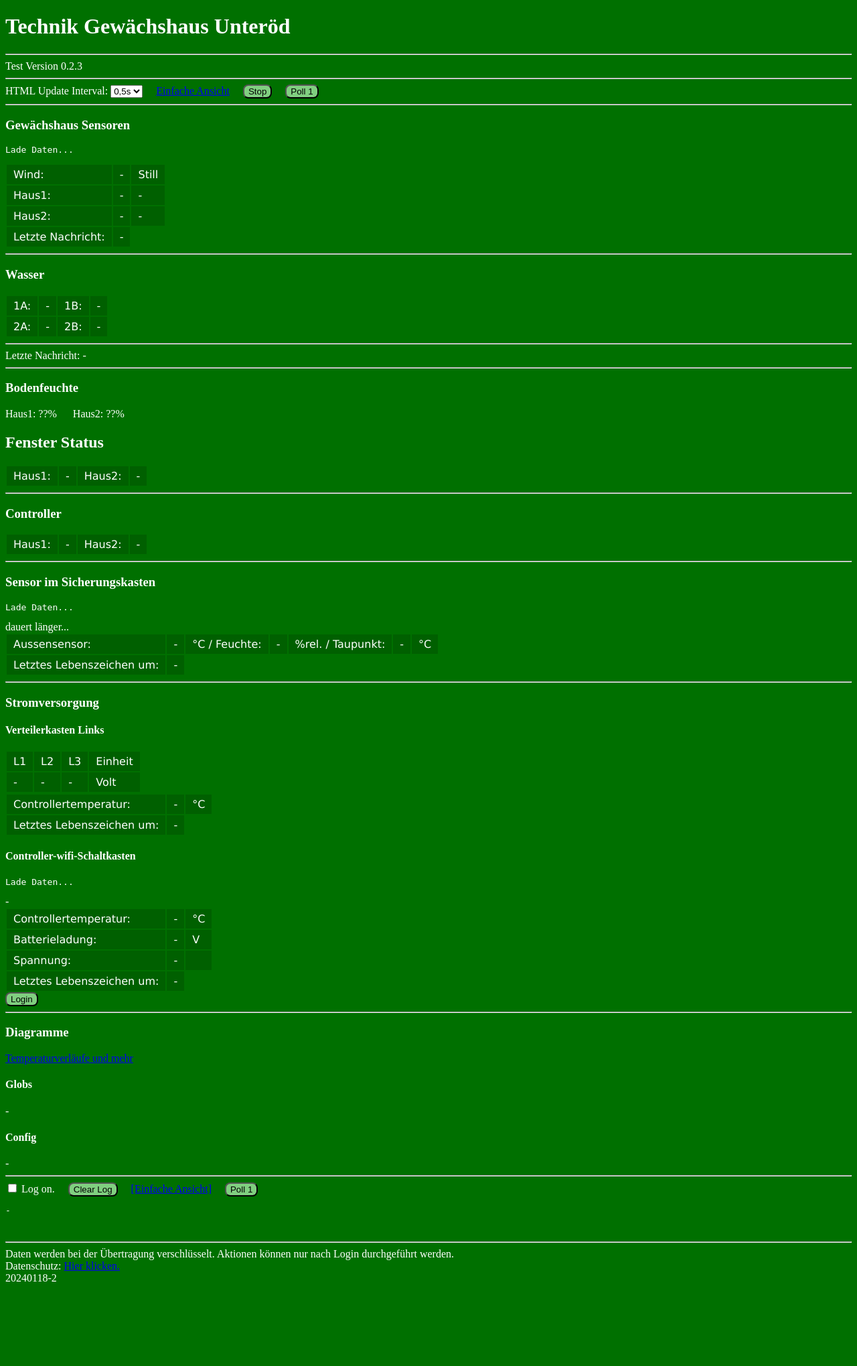
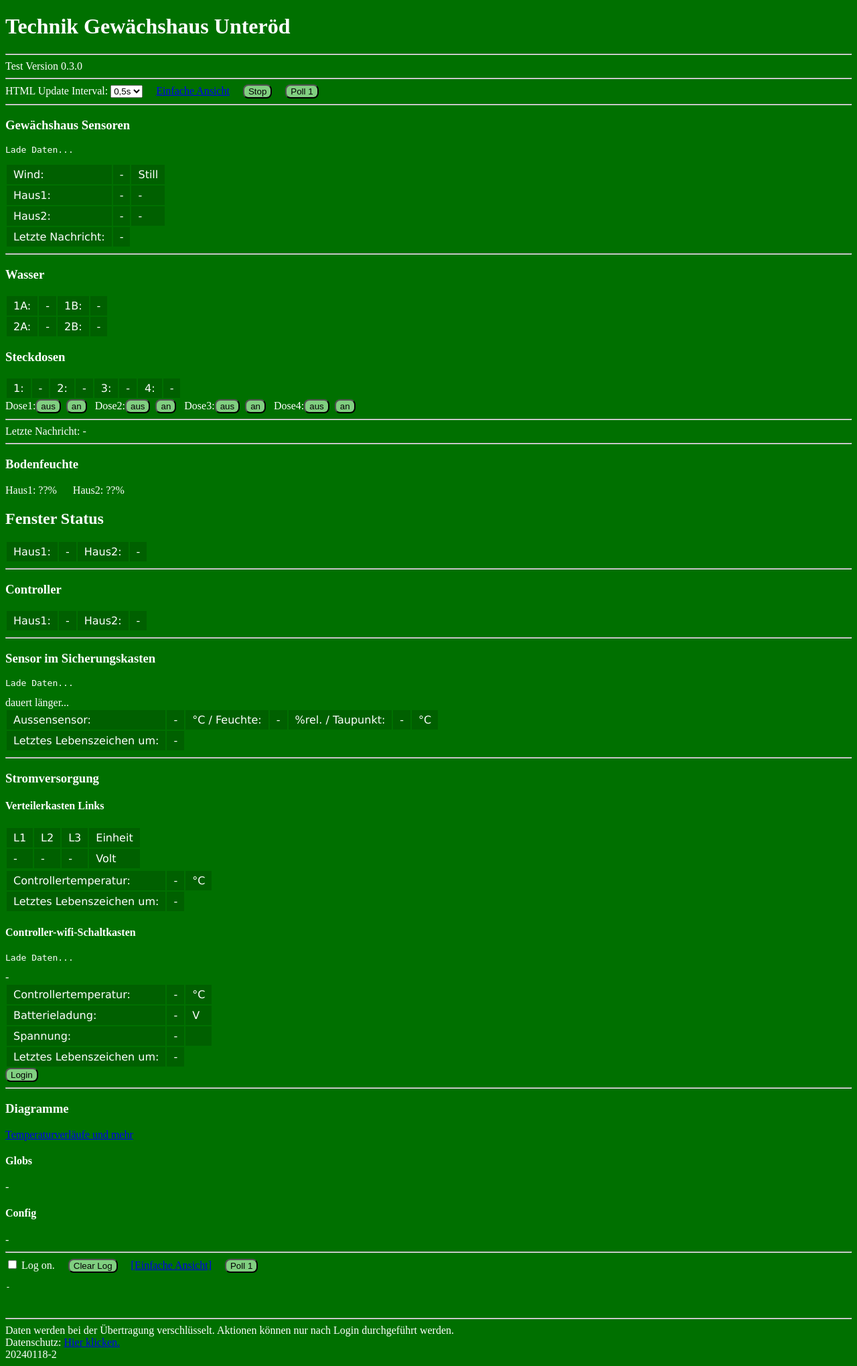
Before and after one commit to rundekugel/gwxhaus, a PHP site: page /tec1.php in a window 1280 px wide. Shown: the whole page at 67% size. Before the commit the page ends 1913 px from the top, so only its background shows below. Run offline with PHP 8.4, Linux system fonts and the light colour scheme.

Commit message:
prepared for more dose

```diff
--- a/Software/www-server/tec1.php
+++ b/Software/www-server/tec1.php
@@ -220,6 +220,10 @@
       }
   }//--------------------------------------------
 
+  function switcher(cmd,text){
+      write2Id("hbs",text);
+      fetch("switcher.php?"+cmd);
+  }
   function wasseraus(id){
       fetch("switcher.php?w"+id+"=0");
       write2Id("hbs","wasser aus!");
@@ -267,7 +271,7 @@
 
 <h1>Technik Gew&auml;chshaus Unter&ouml;d</h1>
 <hr>
-Test Version 0.2.3
+Test Version 0.3.0
 <hr>
 <!--label for="refresh">HTML Update Interval:</label-->
 HTML Update Interval:
@@ -327,6 +331,19 @@ Heartbeat: [<textbox id="hb">.</textbox>] <br>
 <button onclick="wasseran(2,15)" ><s>Wasser2 an 15min</button>&nbsp;
 <button onclick="wasseran(2,120)">Wasser2 an 2h</s></button>
 ';}?>
+<h3 id="dosen">Steckdosen</h3>
+<table><tr><td>1:</td><td id="d1">-</td><td>2:</td><td id="d2">-</td><td>3:</td><td id="d3">-</td><td>4:</td><td id="d4">-</td>
+</tr></table>
+<?php
+//if(isset($_SESSION["user"])) { echo '
+if(1) {
+  for($i=1;$i<=4;$i++){
+    echo "Dose".$i.":";
+    echo '<button onclick="switcher('.chr(39).'d'.$i."=0','dose".$i." aus')".chr(34).">aus</button> &nbsp";
+    echo '<button onclick="switcher('.chr(39).'d'.$i."=1','dose".$i." an')".chr(34).">an</button> &nbsp\r\n";
+  }
+}
+?>
 <hr>
 <!--
 Heartbeat: [<textbox id="hb">.</textbox>] <br>
```
Also changed, not shown: 1 other file.
